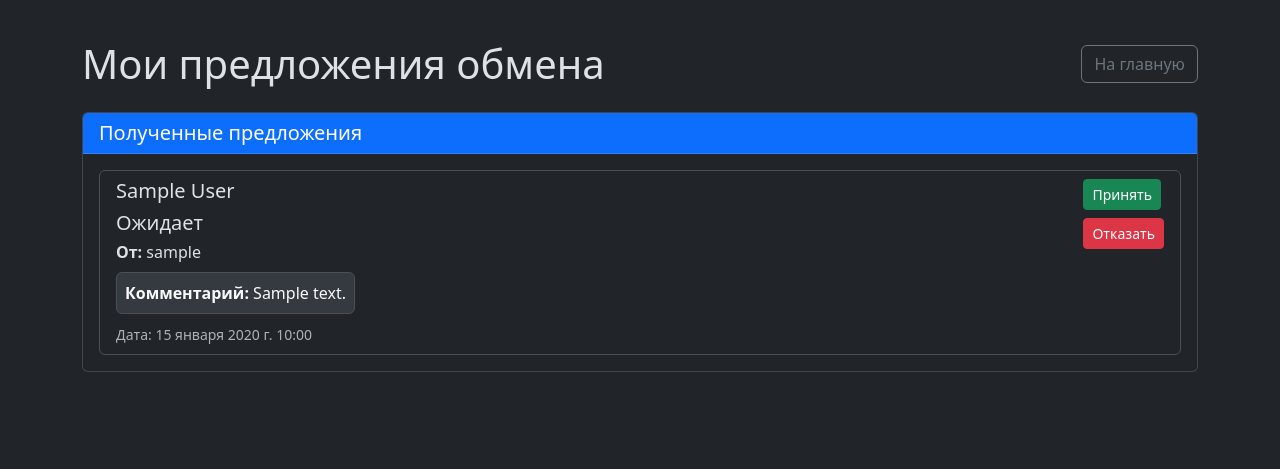
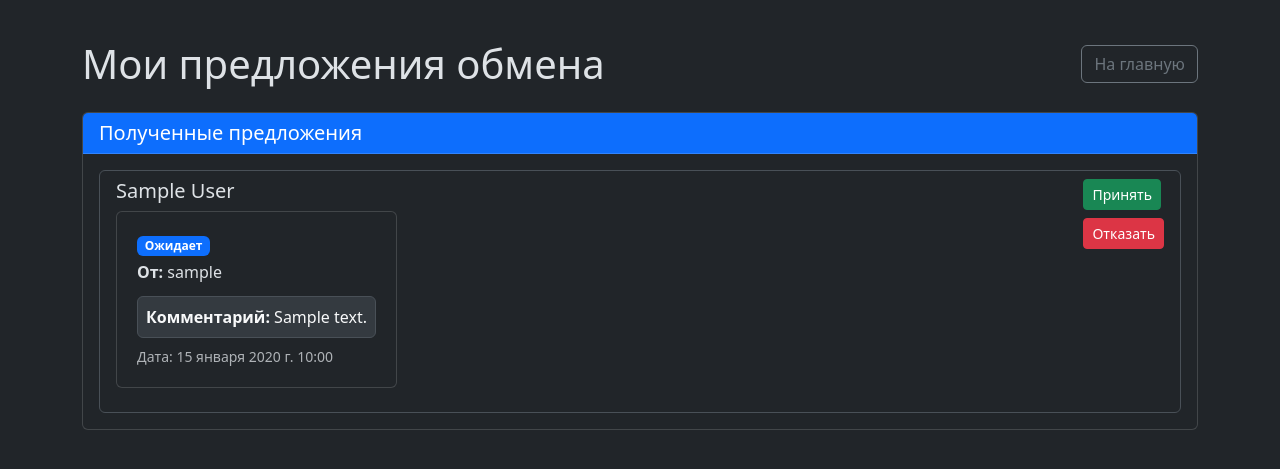
Before and after one commit to Tetsuozxcmid/DjangoSaleApp, a Django app: page /my-offers/ in a window 1280 px wide. Shown: the part 62-531 px from the top of the page. Run offline with Django 5.2, Linux system fonts and the light colour scheme; a user stored in the database is signed in; tables that the repository leaves empty hold one stand-in row (values such as "Sample post").

Commit message:
added offer_status colors

```diff
--- a/auth_system/accounts/templates/accounts/user_offers.html
+++ b/auth_system/accounts/templates/accounts/user_offers.html
@@ -23,8 +23,12 @@
                         <div class="d-flex justify-content-between">
                             <div>
                                 <h3 class="h5">{{ offer.ad_receiver.title }}</h3>
+                            <div class="card mb-3" style="padding: 20px;">
                                 <p class="mb-1">
-                                    <span class="h5">
+
+                                    <span class="badge {% if offer.status == 'accepted' %}bg-success
+                                        {% elif offer.status == 'rejected' %}bg-danger
+                                        {% else %}bg-primary{% endif %}">
                                         {{ offer.get_status_display }}
                                     </span>
                                 </p>
@@ -35,6 +39,8 @@
                                 </div>
                                 {% endif %}
                                 <small class="text-muted">Дата: {{ offer.created_at }}</small>
+                            </div>
+
                             </div>
                             <div class="d-flex flex-column">
                                 <form action="{% url 'accept_offer' offer.id %}" method="POST" class="mb-2">
@@ -62,6 +68,4 @@
         </div>
     </div>
 </div>
-
-
 {% endblock %}
```
